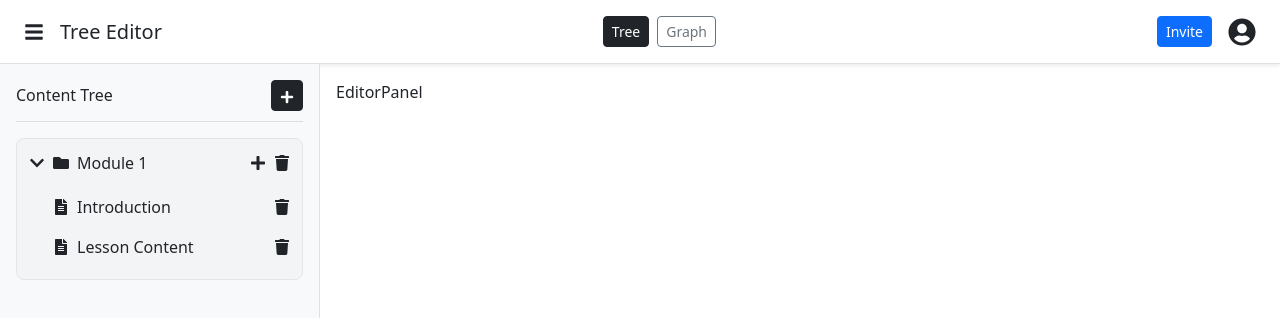
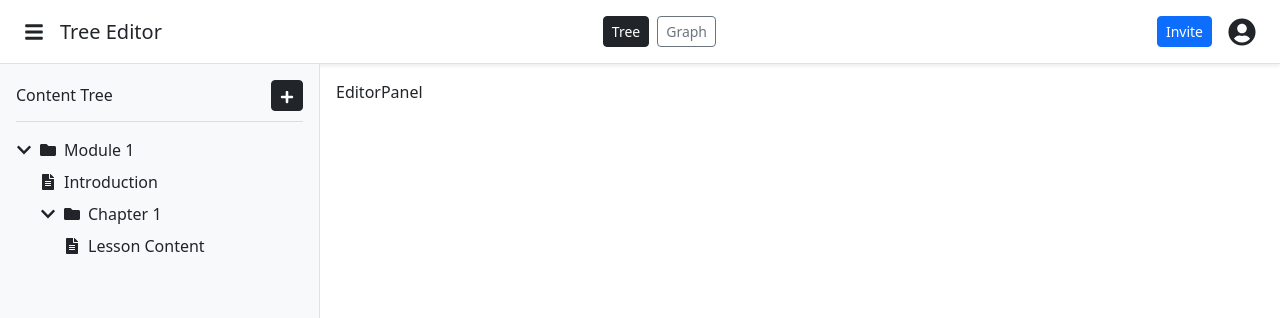
Before and after one commit to vyshnavs0003-sys/inktree, a React (Vite) app: page / in a window 1280 px wide. Shown: the top 318 px of the page. Built offline with nearby package versions, Linux system fonts and the light colour scheme.

Commit message:
feat: add dynamic recursive tree rendering
Create reusable TreeNode component for nested items

Move tree structure into separate data file

Render containers and leaf nodes dynamically

Support unlimited nested tree levels

```diff
--- /dev/null
+++ b/src/components/TreeNode.jsx
@@ -0,0 +1,44 @@
+import {
+  FaChevronDown,
+  FaFolder,
+  FaFileAlt,
+} from "react-icons/fa";
+
+function TreeNode({ node }) {
+  return (
+    <div className="mb-2">
+
+      {/* Node Row */}
+      <div className="d-flex align-items-center gap-2">
+
+        {node.type === "container" ? (
+          <>
+            <FaChevronDown />
+            <FaFolder />
+          </>
+        ) : (
+          <FaFileAlt />
+        )}
+
+        <span>{node.title}</span>
+      </div>
+
+      {/* Recursive Children */}
+      {node.type === "container" &&
+        node.children && (
+          <div className="ms-4 mt-2">
+
+            {node.children.map((child) => (
+              <TreeNode
+                key={child.id}
+                node={child}
+              />
+            ))}
+
+          </div>
+        )}
+    </div>
+  );
+}
+
+export default TreeNode;
--- /dev/null
+++ b/src/data/treeData.js
@@ -0,0 +1,28 @@
+const treeData = [
+  {
+    id: 1,
+    type: "container",
+    title: "Module 1",
+    children: [
+      {
+        id: 2,
+        type: "leaf",
+        title: "Introduction",
+      },
+      {
+        id: 3,
+        type: "container",
+        title: "Chapter 1",
+        children: [
+          {
+            id: 4,
+            type: "leaf",
+            title: "Lesson Content",
+          },
+        ],
+      },
+    ],
+  },
+];
+
+export default treeData;
--- a/src/layout/Sidebar.css
+++ b/src/layout/Sidebar.css
@@ -7,7 +7,7 @@
   border-bottom: 1px solid #ddd;
 }
 
-.tree-node {
+/* .tree-node {
   padding: 12px;
   border-radius: 8px;
   background-color: #ffffff;
@@ -35,4 +35,4 @@
 
 .action-icon:hover {
   opacity: 0.7;
-}
+} */
--- a/src/layout/Sidebar.jsx
+++ b/src/layout/Sidebar.jsx
@@ -1,12 +1,9 @@
 import "./Sidebar.css";
 
-import {
-  FaChevronDown,
-  FaFolder,
-  FaFileAlt,
-  FaPlus,
-  FaTrash,
-} from "react-icons/fa";
+import { FaPlus } from "react-icons/fa";
+
+import treeData from "../data/treeData";
+import TreeNode from "../components/TreeNode";
 
 function Sidebar() {
   return (
@@ -22,49 +19,16 @@ function Sidebar() {
         </button>
       </div>
 
-      {/* Tree Node - Container */}
-      <div className="tree-node active-node">
+      {/* Dynamic Tree */}
+      <div>
 
-        <div className="d-flex justify-content-between align-items-center">
+        {treeData.map((node) => (
+          <TreeNode
+            key={node.id}
+            node={node}
+          />
+        ))}
 
-          {/* Left Section */}
-          <div className="d-flex align-items-center gap-2">
-            <FaChevronDown />
-            <FaFolder />
-            <span>Module 1</span>
-          </div>
-
-          {/* Actions */}
-          <div className="node-actions d-flex gap-2">
-            <FaPlus className="action-icon" />
-            <FaTrash className="action-icon" />
-          </div>
-        </div>
-
-        {/* Child Nodes */}
-        <div className="child-nodes">
-
-          <div className="tree-leaf d-flex justify-content-between align-items-center">
-
-            <div className="d-flex align-items-center gap-2">
-              <FaFileAlt />
-              <span>Introduction</span>
-            </div>
-
-            <FaTrash className="action-icon" />
-          </div>
-
-          <div className="tree-leaf d-flex justify-content-between align-items-center">
-
-            <div className="d-flex align-items-center gap-2">
-              <FaFileAlt />
-              <span>Lesson Content</span>
-            </div>
-
-            <FaTrash className="action-icon" />
-          </div>
-
-        </div>
       </div>
     </div>
   );
```
